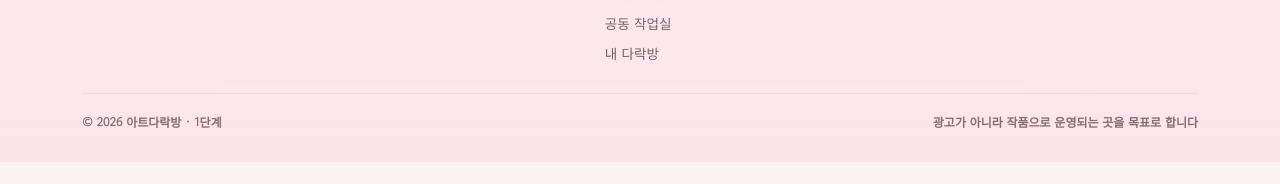
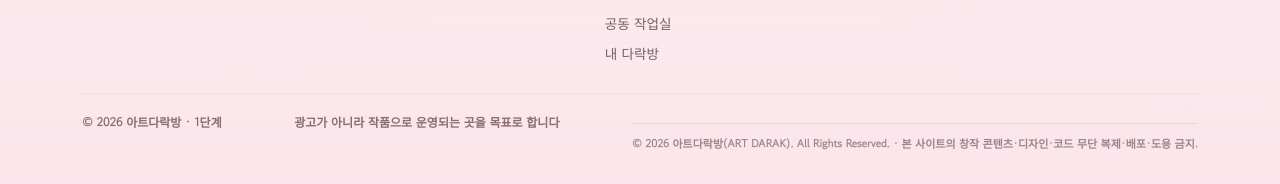
Before and after one commit to daseul-life/art-darak, a plain HTML site: page work.html in a window 1280 px wide. Shown: the part 1007-1191 px from the top of the page. Before the commit the page ends 1169 px from the top, so only its background shows below. Drawn offline with Linux system fonts and the light colour scheme; a script that the page names is missing; a web font is replaced by a local one.

Commit message:
docs: add copyright notice to site footer

```diff
--- a/work.html
+++ b/work.html
@@ -136,7 +136,8 @@
     <div class="footer__bottom">
       <span>© 2026 아트다락방 · 1단계</span>
       <span>광고가 아니라 작품으로 운영되는 곳을 목표로 합니다</span>
-    </div>
+        <div class="footer__copyright" style="margin-top:12px;padding-top:10px;border-top:1px solid rgba(120,80,90,.12);font-size:11px;line-height:1.8;color:#9b858b;text-align:center;">© 2026 아트다락방(ART DARAK). All Rights Reserved. · 본 사이트의 창작 콘텐츠·디자인·코드 무단 복제·배포·도용 금지.</div>
+</div>
   </div>
 </footer>
 
```
